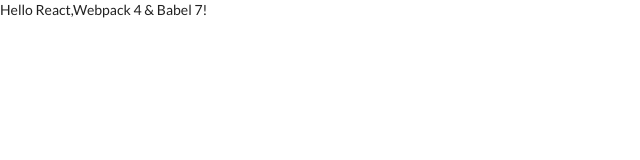
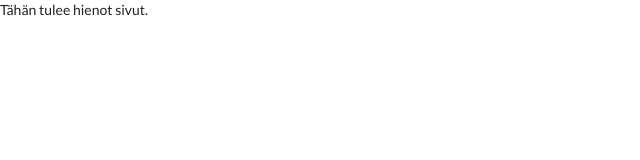
Before and after one commit to jhanninen/ret-lomake, a React app: page / in a window 1280 px wide. Shown: the top 160 px of the page, without its empty margins (0-640 px from the left). Built offline with nearby package versions, Linux system fonts and the light colour scheme.

Commit message:
Create first component

```diff
--- /dev/null
+++ b/src/components/App.jsx
@@ -0,0 +1,7 @@
+import React from "react";
+
+const App = () => {
+  return (<div>Tähän tulee hienot sivut.</div>);
+};
+
+export default App;
--- a/src/index.js
+++ b/src/index.js
@@ -1,8 +1,6 @@
 import React from "react";
 import ReactDOM from "react-dom";
 
-const App = () => {
-  return (<div>Hello React,Webpack 4 & Babel 7!</div>);
-};
+import App from "./components/App";
 
 ReactDOM.render(<App />, document.querySelector("#root"));
--- a/webpack.config.js
+++ b/webpack.config.js
@@ -30,6 +30,9 @@
       },
     ]
   },
+  resolve: {
+    extensions: [".js", ".jsx"]
+  },
   plugins: [
     new HtmlWebPackPlugin({
       template: "./src/index.html",
```
Also changed, not shown: 1 other file (tests, documents, lock files or other folders).
